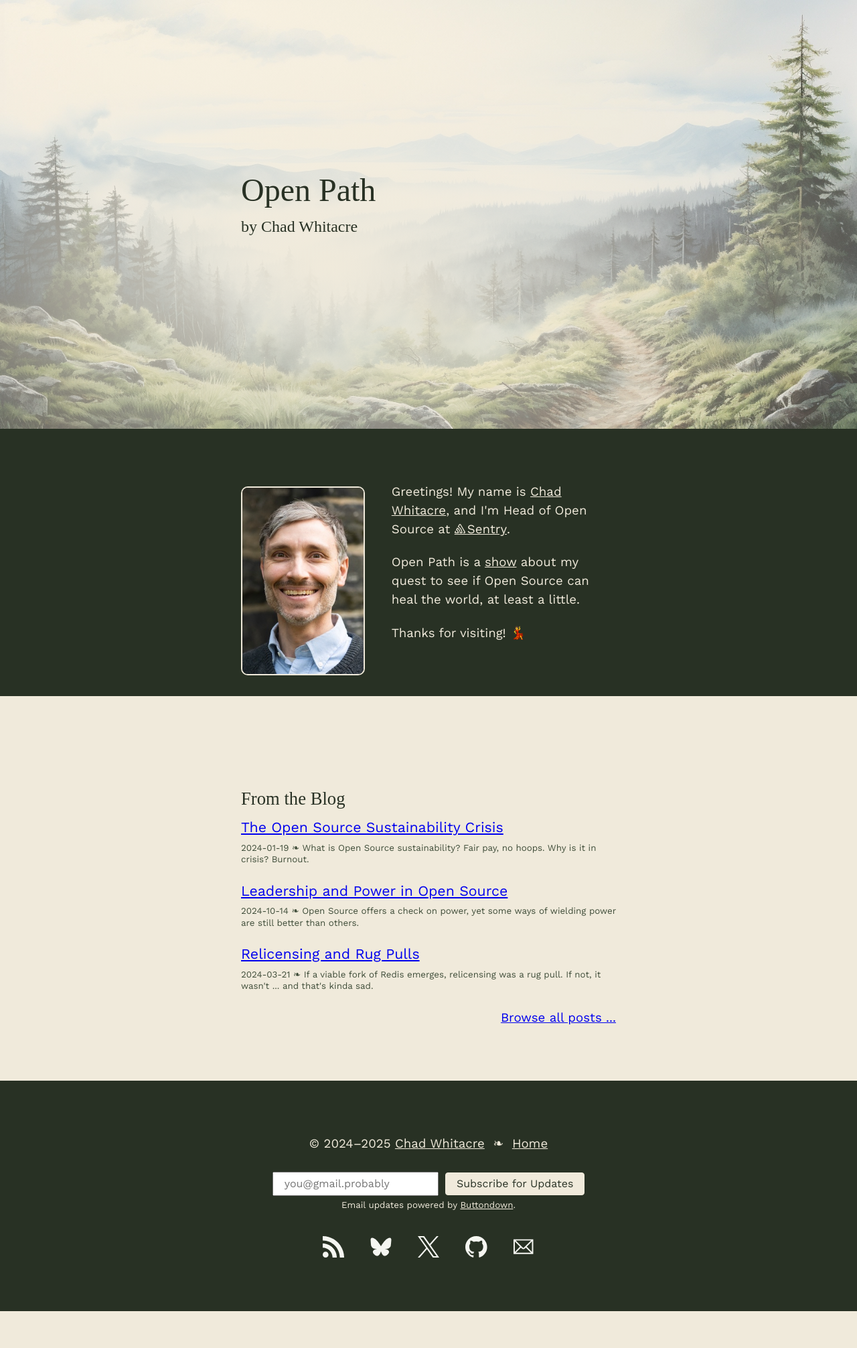
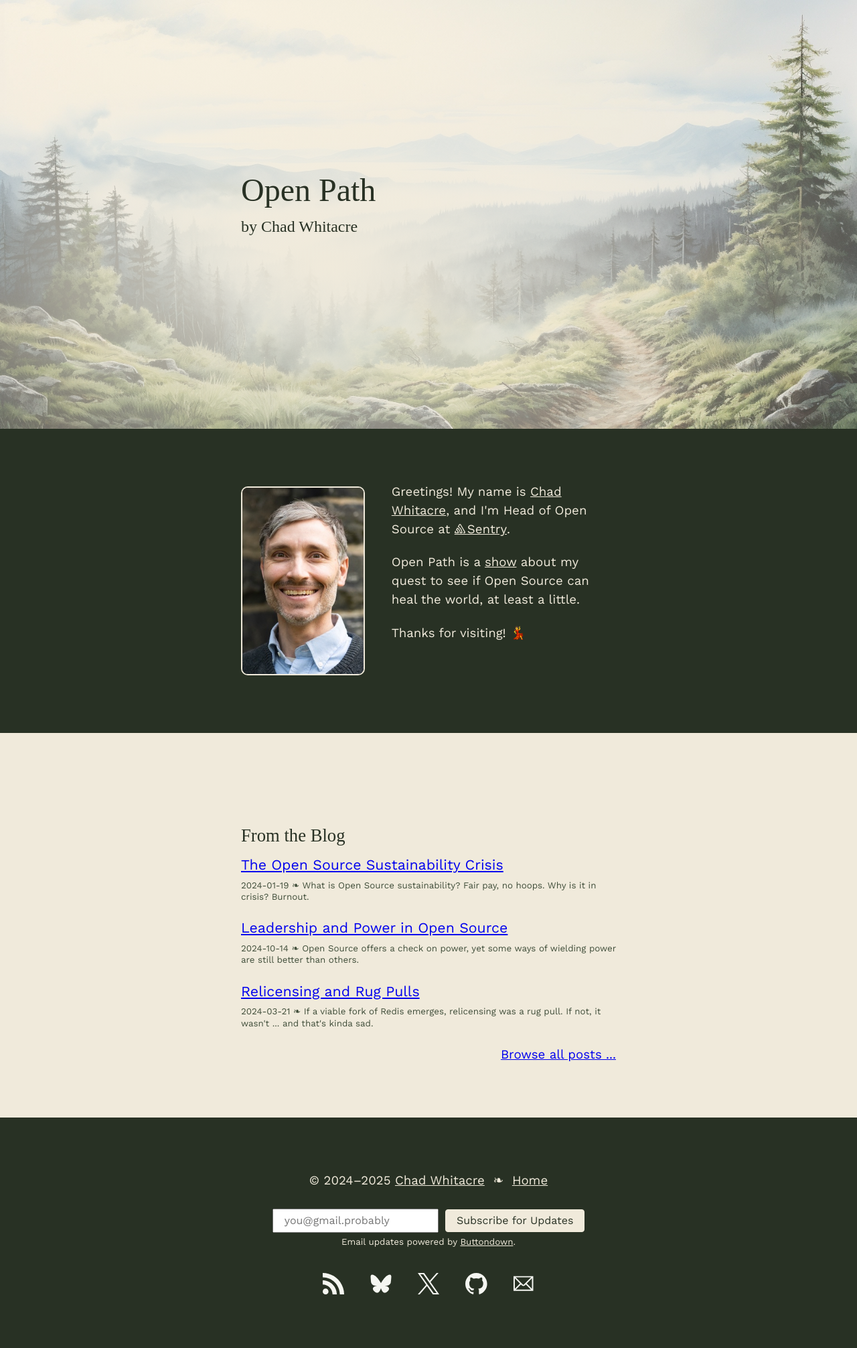
Before and after one commit to chadwhitacre/openpath, a Jekyll site: the page built from index.html, in a window 1280 px wide. Shown: the whole page at 67% size. Built offline with Jekyll 4.4.1, drawn with Linux system fonts in a browser that asks for light colours; some web fonts are replaced; comment, search, counter and statistics services are not loaded; before the commit the page ends 1957 px from its top, so only the background shows below that.

Commit message:
Fix bug in homepage layout

```diff
--- a/assets/style.scss
+++ b/assets/style.scss
@@ -51,6 +51,7 @@ body {
   max-width: 640px;
   margin: 0 auto;
   padding: 80px 40px;
+  overflow: auto;
 }
 
 h1 {
@@ -232,10 +233,6 @@ form.buttondown {
   .powered-by {
     font-size: 10pt;
   }
-}
-
-.clear {
-  clear: both;
 }
 
 header {
```
